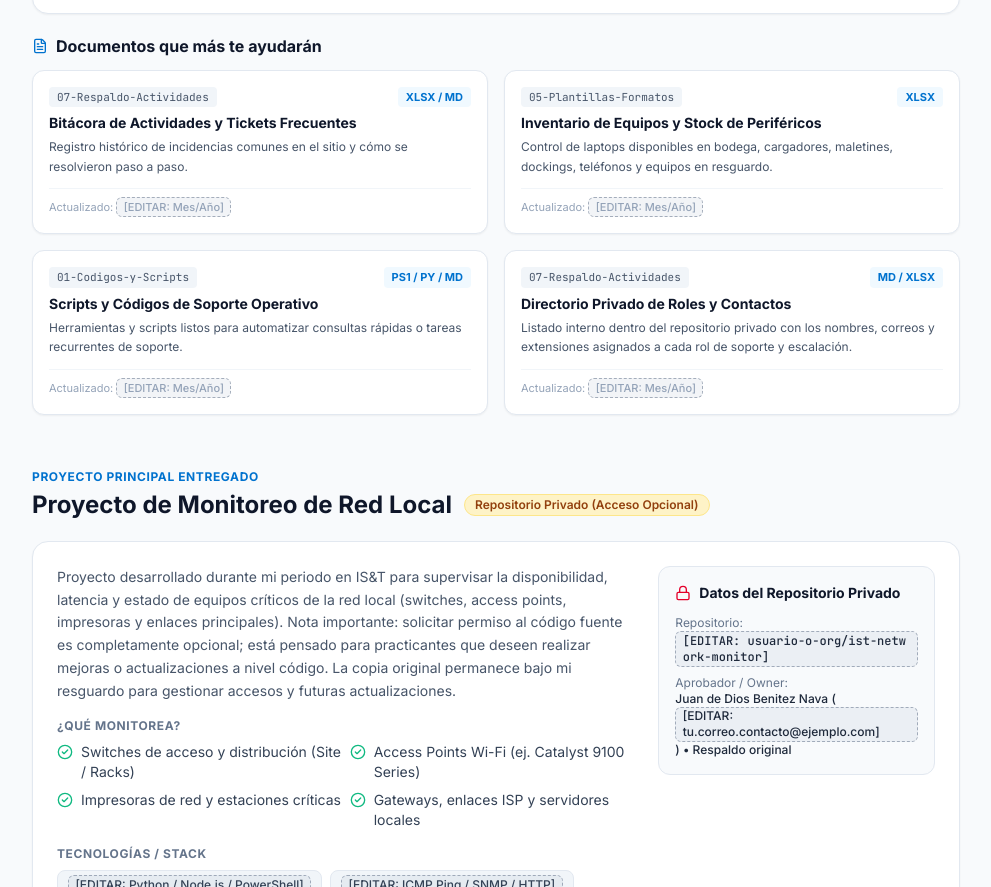
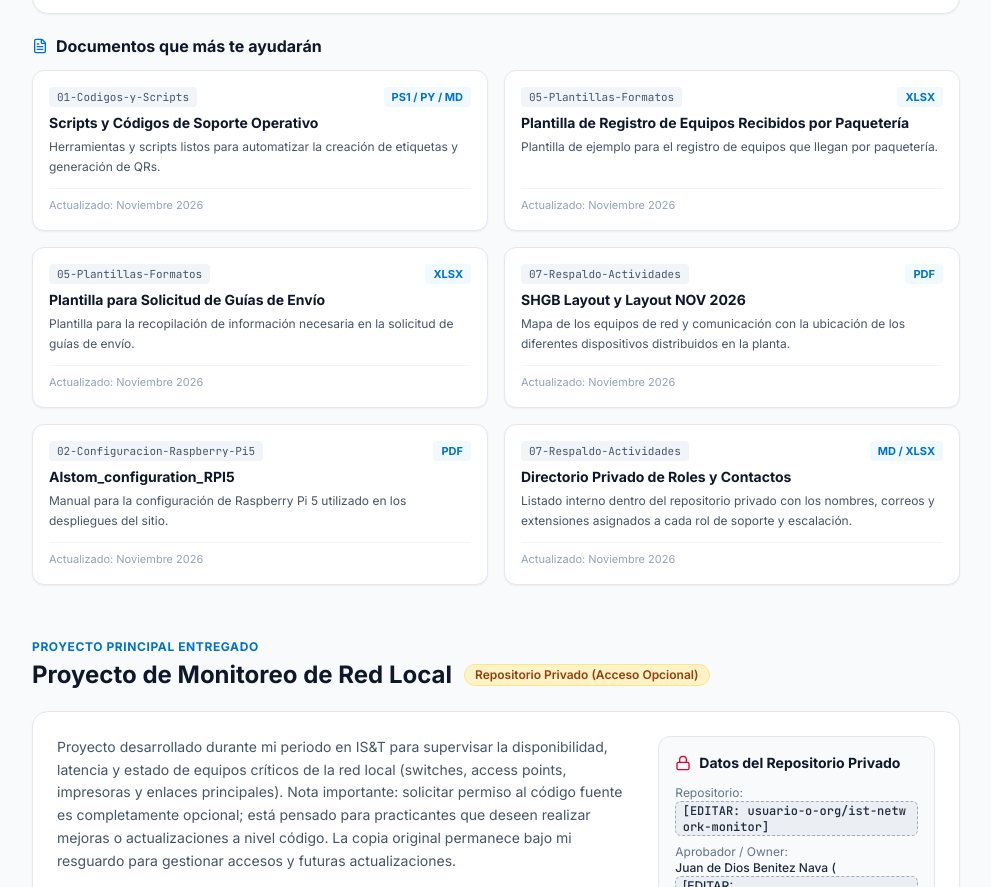
Before and after one commit to Tesla9750/xk9m-4v7q-r2p8, a plain HTML site: page index.html in a window 1280 px wide. Shown: the part 3016-3903 px from the top of the page, without its empty margins (288-1279 px from the left). Drawn offline with nearby package versions, Linux system fonts and the light colour scheme.

Commit message:
feat: update keyDocuments in backup repository section

```diff
--- a/assets/js/guides-data.js
+++ b/assets/js/guides-data.js
@@ -190,28 +190,44 @@ window.HANDOVER_DATA = {
     ],
     keyDocuments: [
       {
-        title: "Bitácora de Actividades y Tickets Frecuentes",
-        folder: "07-Respaldo-Actividades",
-        format: "XLSX / MD",
-        description:
-          "Registro histórico de incidencias comunes en el sitio y cómo se resolvieron paso a paso.",
-        updated: '<span class="editable-placeholder">[EDITAR: Mes/Año]</span>'
-      },
-      {
-        title: "Inventario de Equipos y Stock de Periféricos",
-        folder: "05-Plantillas-Formatos",
-        format: "XLSX",
-        description:
-          "Control de laptops disponibles en bodega, cargadores, maletines, dockings, teléfonos y equipos en resguardo.",
-        updated: '<span class="editable-placeholder">[EDITAR: Mes/Año]</span>'
-      },
-      {
         title: "Scripts y Códigos de Soporte Operativo",
         folder: "01-Codigos-y-Scripts",
         format: "PS1 / PY / MD",
         description:
-          "Herramientas y scripts listos para automatizar consultas rápidas o tareas recurrentes de soporte.",
-        updated: '<span class="editable-placeholder">[EDITAR: Mes/Año]</span>'
+          "Herramientas y scripts listos para automatizar la creación de etiquetas y generación de QRs.",
+        updated: "Noviembre 2026"
+      },
+      {
+        title: "Plantilla de Registro de Equipos Recibidos por Paquetería",
+        folder: "05-Plantillas-Formatos",
+        format: "XLSX",
+        description:
+          "Plantilla de ejemplo para el registro de equipos que llegan por paquetería.",
+        updated: "Noviembre 2026"
+      },
+      {
+        title: "Plantilla para Solicitud de Guías de Envío",
+        folder: "05-Plantillas-Formatos",
+        format: "XLSX",
+        description:
+          "Plantilla para la recopilación de información necesaria en la solicitud de guías de envío.",
+        updated: "Noviembre 2026"
+      },
+      {
+        title: "SHGB Layout y Layout NOV 2026",
+        folder: "07-Respaldo-Actividades",
+        format: "PDF",
+        description:
+          "Mapa de los equipos de red y comunicación con la ubicación de los diferentes dispositivos distribuidos en la planta.",
+        updated: "Noviembre 2026"
+      },
+      {
+        title: "Alstom_configuration_RPI5",
+        folder: "02-Configuracion-Raspberry-Pi5",
+        format: "PDF",
+        description:
+          "Manual para la configuración de Raspberry Pi 5 utilizado en los despliegues del sitio.",
+        updated: "Noviembre 2026"
       },
       {
         title: "Directorio Privado de Roles y Contactos",
@@ -219,7 +235,7 @@ window.HANDOVER_DATA = {
         format: "MD / XLSX",
         description:
           "Listado interno dentro del repositorio privado con los nombres, correos y extensiones asignados a cada rol de soporte y escalación.",
-        updated: '<span class="editable-placeholder">[EDITAR: Mes/Año]</span>'
+        updated: "Noviembre 2026"
       }
     ]
   },
--- a/index.html
+++ b/index.html
@@ -46,7 +46,7 @@
   <script src="https://unpkg.com/lucide@latest"></script>
 
   <!-- Custom Styles -->
-  <link rel="stylesheet" href="assets/css/styles.css?v=9" />
+  <link rel="stylesheet" href="assets/css/styles.css?v=10" />
 </head>
 <body class="bg-slate-50 text-slate-800 dark:bg-slate-950 dark:text-slate-100 antialiased transition-colors duration-200">
   <!-- Mobile Sidebar Overlay -->
@@ -770,7 +770,7 @@
   </div>
 
   <!-- Data & Application Scripts -->
-  <script src="assets/js/guides-data.js?v=9"></script>
-  <script src="assets/js/app.js?v=9"></script>
+  <script src="assets/js/guides-data.js?v=10"></script>
+  <script src="assets/js/app.js?v=10"></script>
 </body>
 </html>
```
